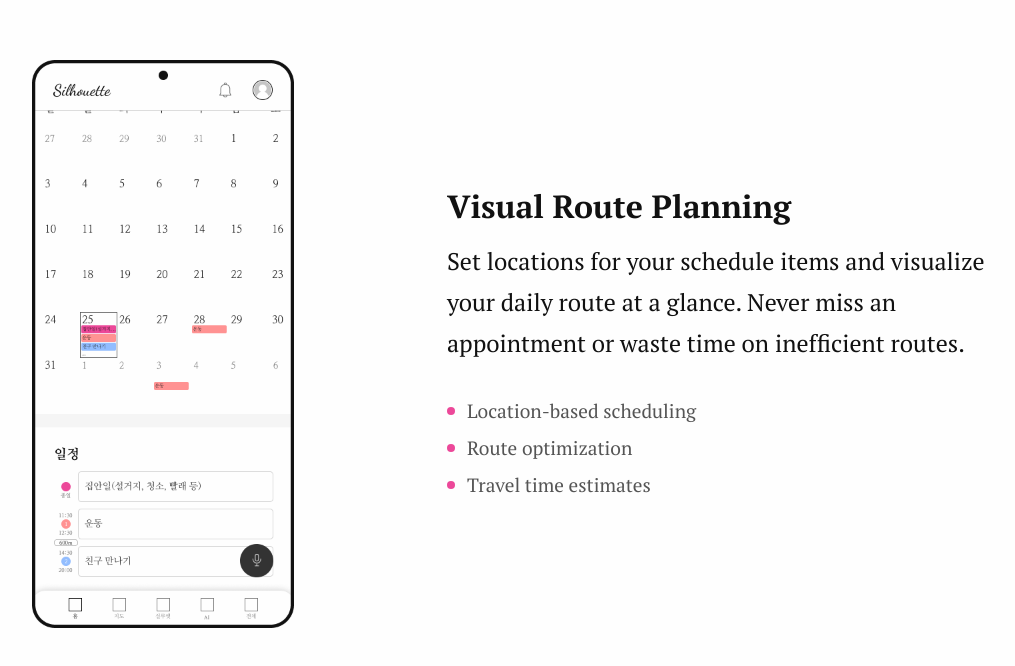
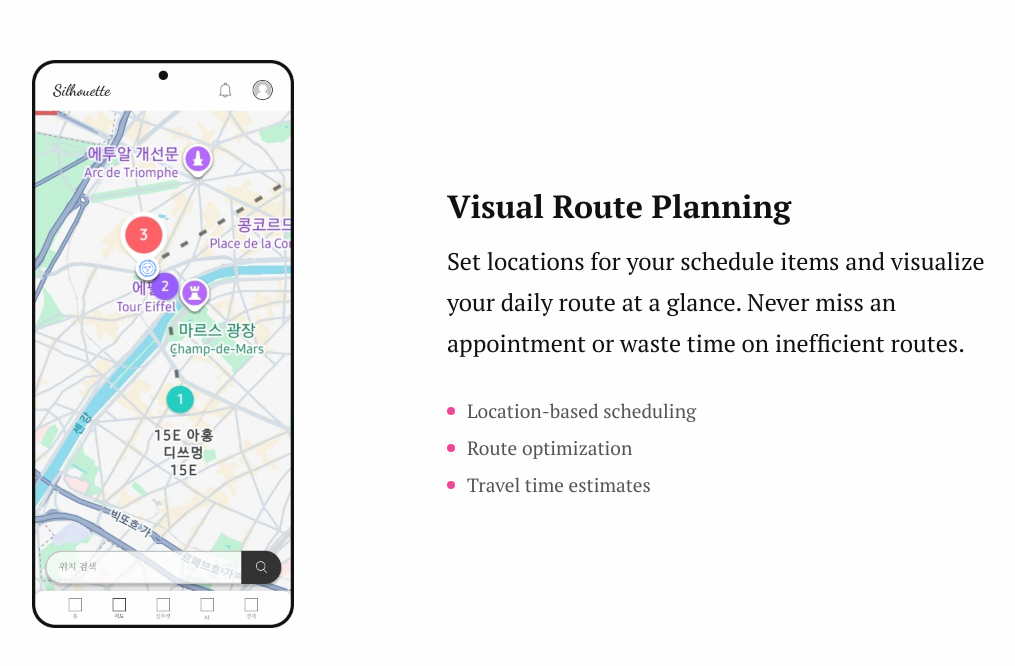
Before and after one commit to DOforTU/talkflow-web, a Next.js app in the folder ui/: page /about in a window 1280 px wide. Shown: the part 2010-2676 px from the top of the page, without its empty margins (193-1208 px from the left). Built offline with nearby package versions, Linux system fonts and the light colour scheme.

Commit message:
[UPDATE] key feature image

```diff
--- a/ui/src/components/sections/KeyFeaturesSection.tsx
+++ b/ui/src/components/sections/KeyFeaturesSection.tsx
@@ -49,7 +49,7 @@ export default function KeyFeaturesSection() {
                             <Image
                                 width={262}
                                 height={568}
-                                src="/plan_ur_sil.png"
+                                src="/map_ur_plan.png"
                                 alt="Mobile UI Example"
                                 className="example-ui"
                             />
```
Also changed, not shown: ui/public/map_ur_plan.png (added).
